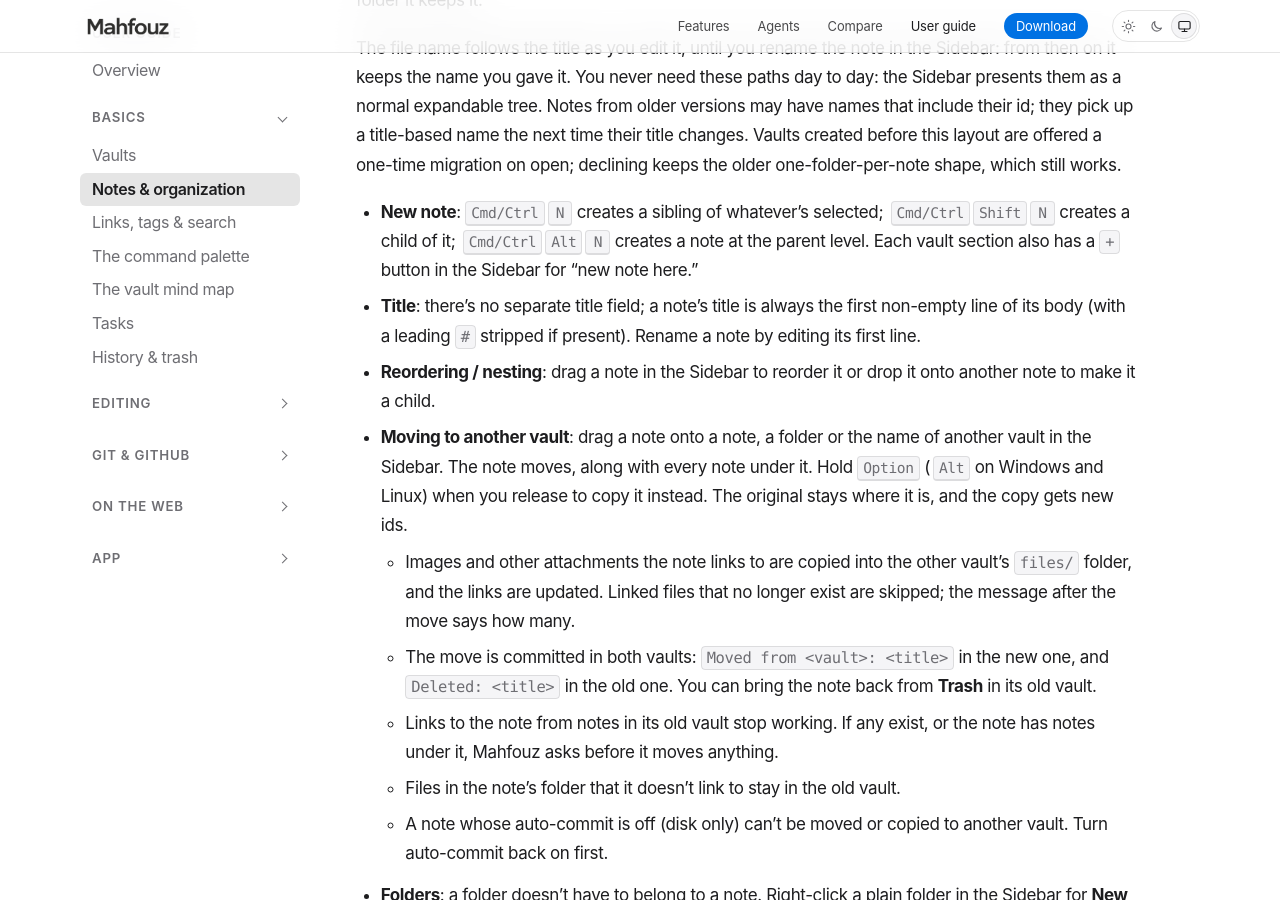
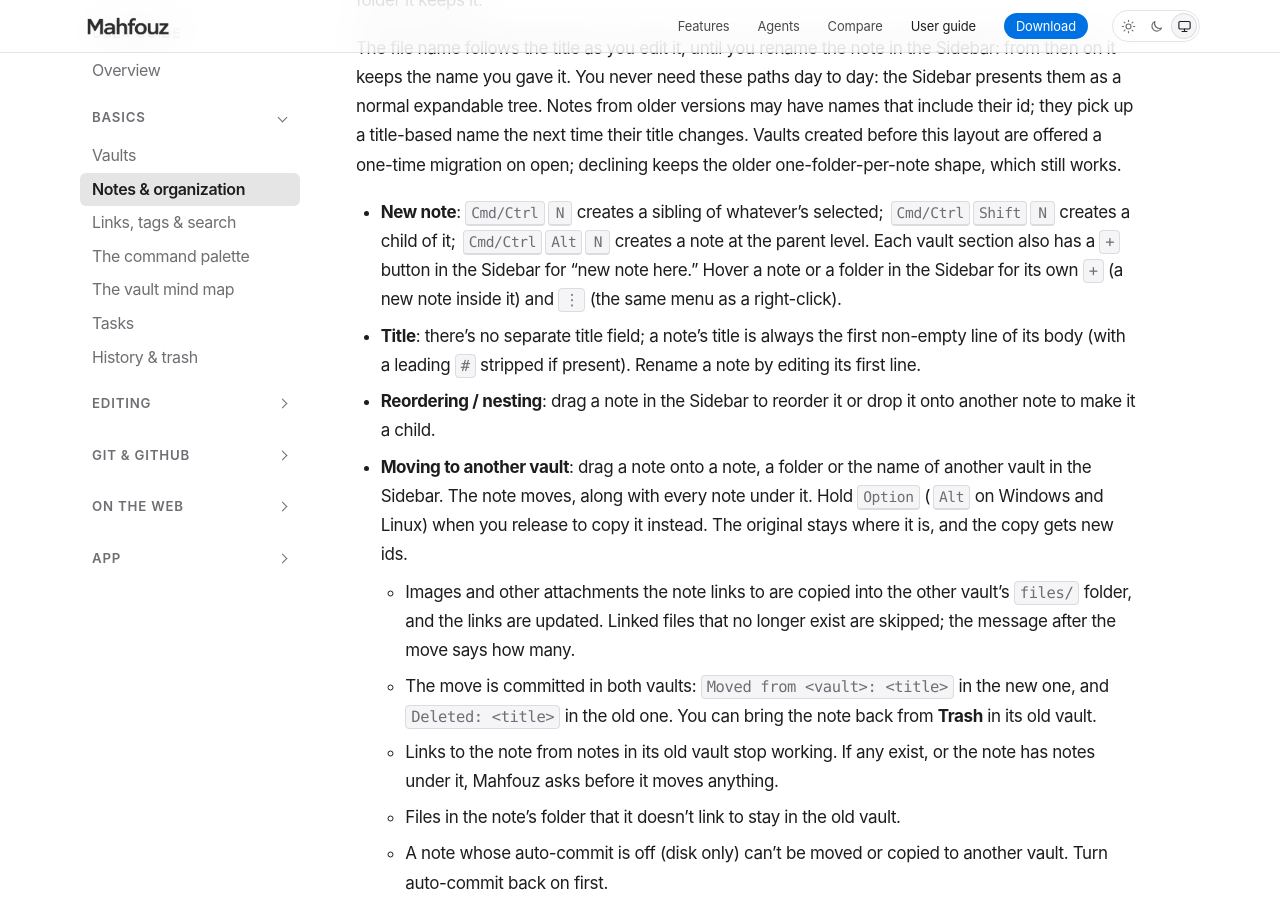
Before and after one commit to mahfouz-app/docs, a Jekyll site: the page built from guide/notes.md, in a window 1280 px wide and 900 px high, scrolled down 400 px. Built offline with Jekyll 4.4.1, drawn with Linux system fonts in a browser that asks for light colours.

Commit message:
guide: sidebar hover + and menu on notes and folders

```diff
--- a/guide/notes.md
+++ b/guide/notes.md
@@ -24,7 +24,9 @@ declining keeps the older one-folder-per-note shape, which still works.
 - **New note**: <kbd>Cmd/Ctrl</kbd><kbd>N</kbd> creates a sibling of whatever's selected;
   <kbd>Cmd/Ctrl</kbd><kbd>Shift</kbd><kbd>N</kbd> creates a child of it; <kbd>Cmd/Ctrl</kbd><kbd>Alt</kbd><kbd>N</kbd> creates a note
   at the parent level. Each vault section also has a `+` button in the
-  Sidebar for "new note here."
+  Sidebar for "new note here." Hover a note or a folder in the Sidebar for
+  its own `+` (a new note inside it) and `⋮` (the same menu as a
+  right-click).
 - **Title**: there's no separate title field; a note's title is always
   the first non-empty line of its body (with a leading `#` stripped if
   present). Rename a note by editing its first line.
```
